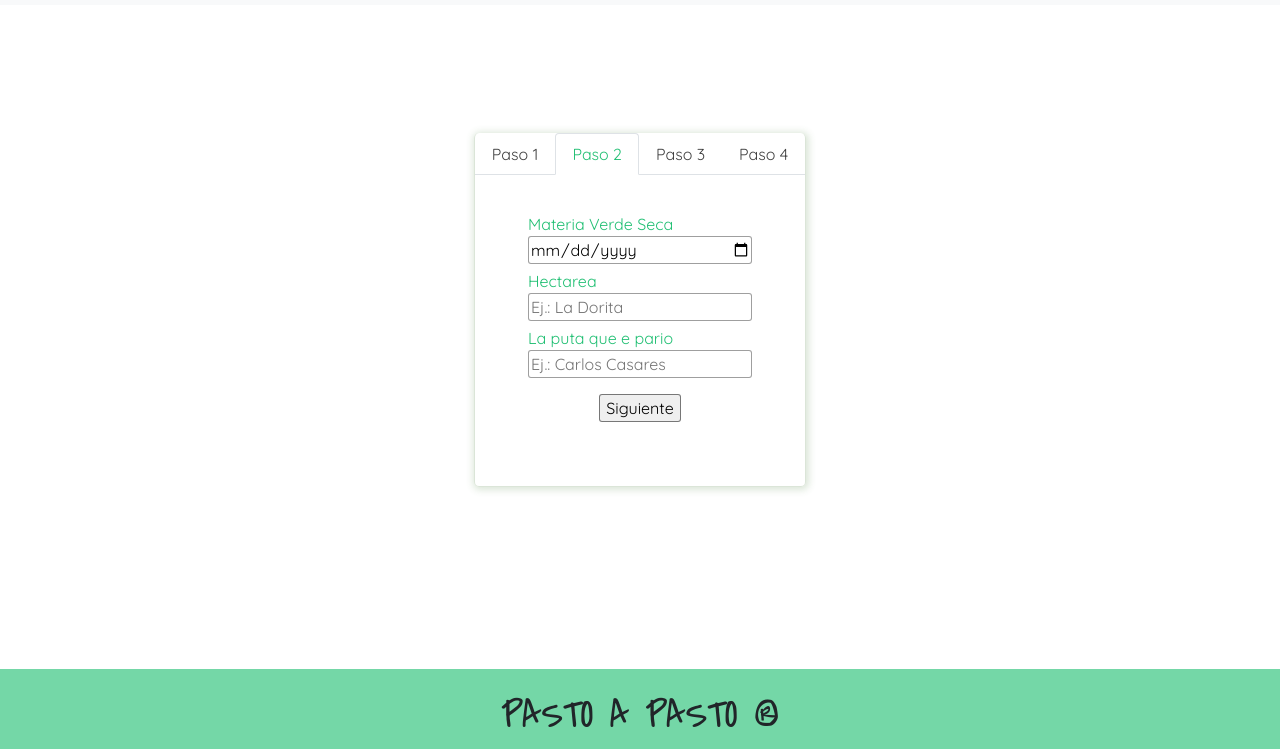
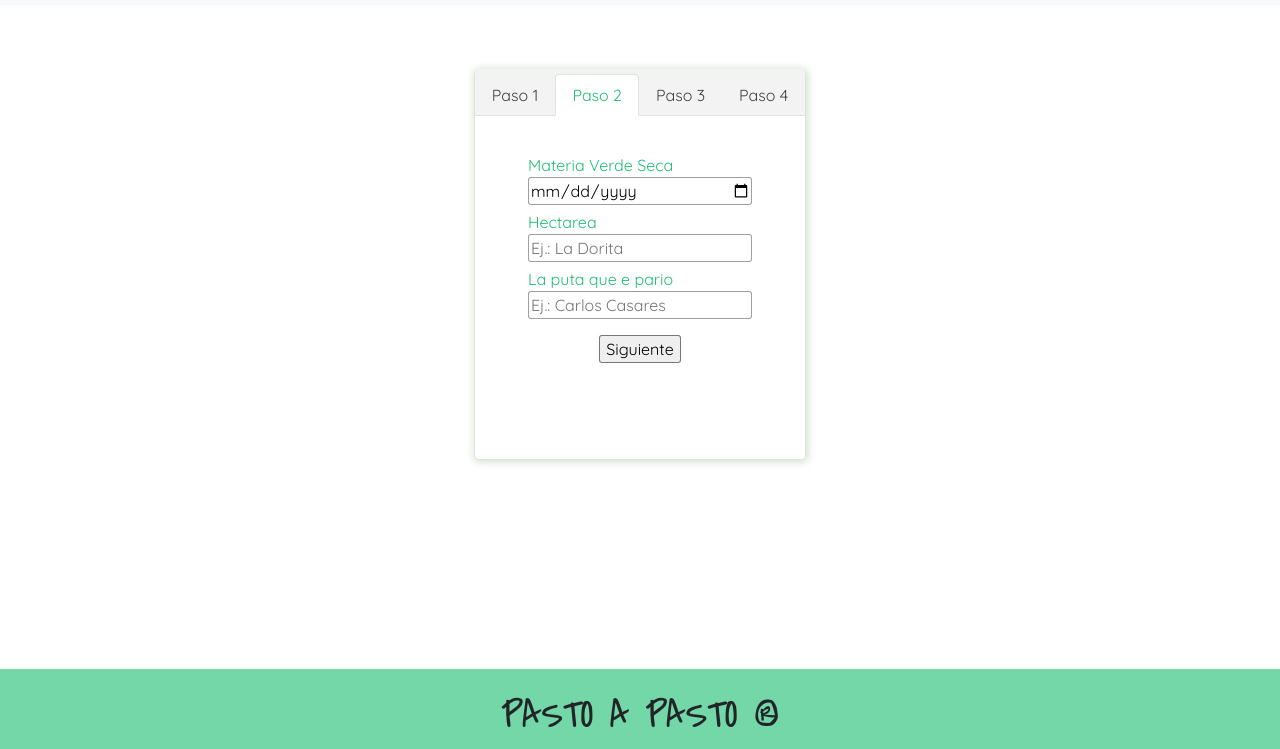
Before and after one commit to Apolofx/PastoAPastoWEB, a plain HTML site: page templates/paso2.html in a window 1280 px wide. Shown: the part 51-800 px from the top of the page. Drawn offline with nearby package versions, Linux system fonts and the light colour scheme; a web font is replaced by a local one.

Commit message:
agregado de estilo en stylesheet

```diff
--- a/static/estilos.css
+++ b/static/estilos.css
@@ -22,8 +22,8 @@ main {
     align-items: center;
     border: 1.1px solid;
     border-color: #d9e4d6f0;
-    margin-top: 10%;
-    padding: 0 0 2em 0;
+    margin-top: 5%;
+    padding: 0 0 5% 0;
     border-top: none;
     border-radius: 5px;
     box-shadow: 1px 1px 7px 2px #d9e4d6f0; /* h-offset v-offset blur spread color */
@@ -37,11 +37,16 @@ form, #paso-uno{
 #paso-uno {
     display: flex;
     justify-content: center;
+    height: auto;
+    position: relative;
+    border-top-right-radius: 5px;
+    border-top-left-radius: 5px;
+    background: #40404010;
     color: #404040;
     font-weight: 400;
+    padding-top: 5px;
     /*border: 1px solid black; */
-    height: auto;
-    position: relative;
+
 }
 
 form {
@@ -106,6 +111,7 @@ a.nav-link {
 
 .navbar-toggler {
     transition: 0.4s;
+    /* border-color: #fdfdfd; */
 }
 
 .navbar-toggler:hover {
```
